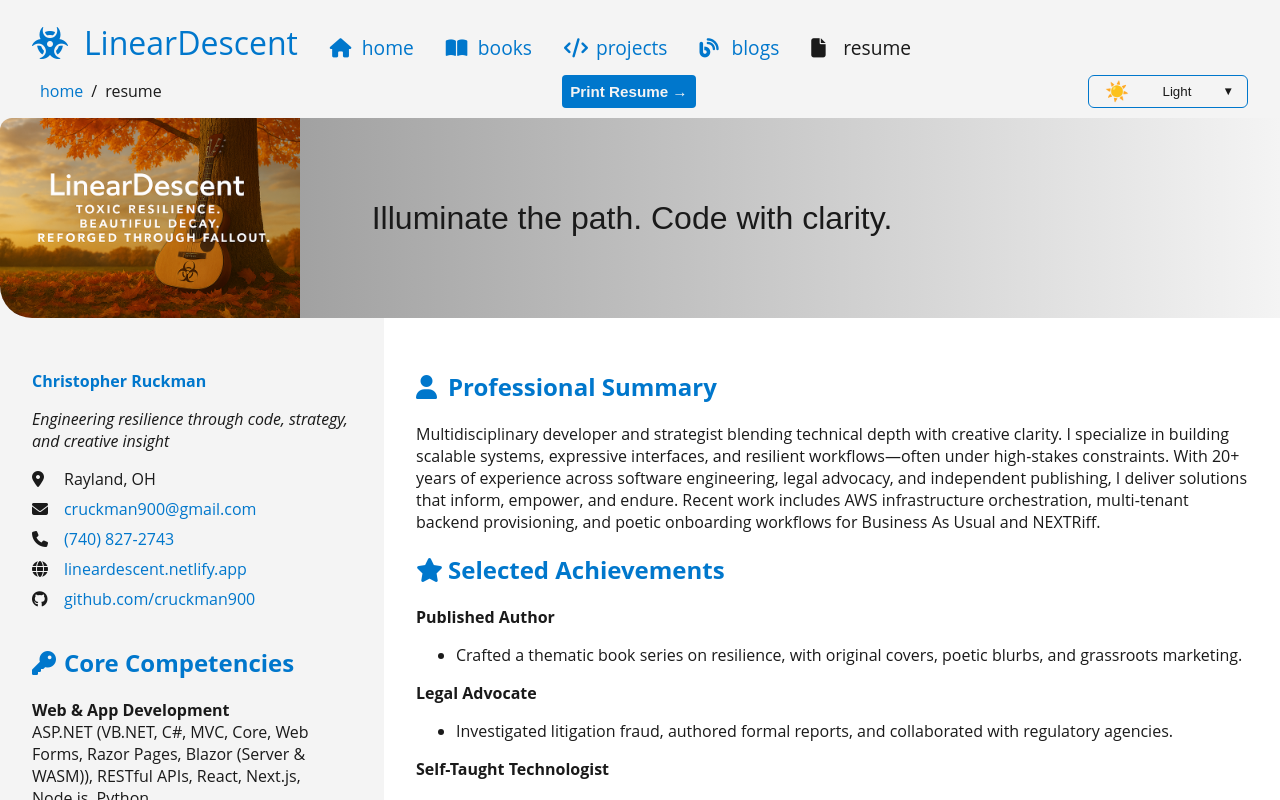
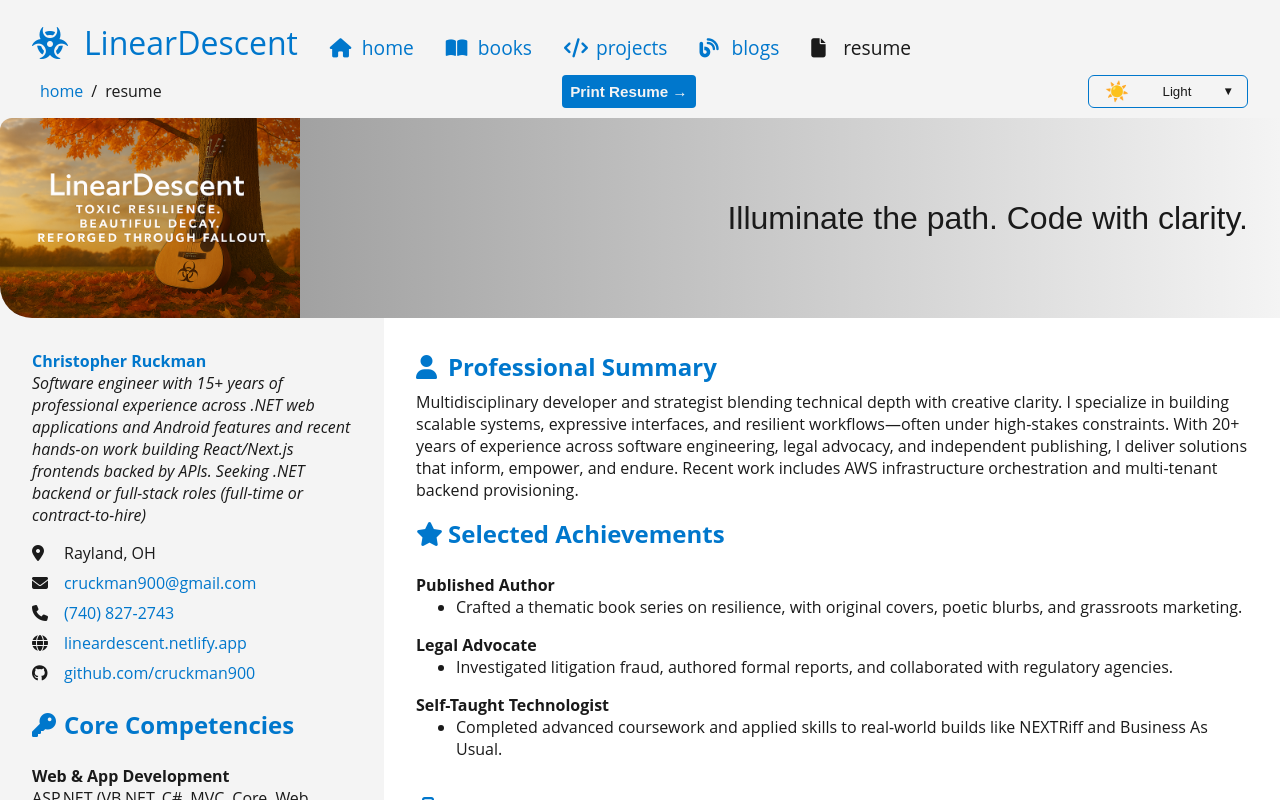
Before and after one commit to cruckman900/portfolio-ts, a Next.js app: page /resume in a window 1280 px wide. Built offline with nearby package versions, Linux system fonts and the light colour scheme.

Commit message:
reworked resume, tweaked a bunch of CSS to reduce subtle flaws

```diff
--- a/src/components/layout/Layout.module.scss
+++ b/src/components/layout/Layout.module.scss
@@ -31,17 +31,6 @@
     max-height: 200px;
     aspect-ratio: 3 / 2;
 
-    p {
-        font-size: 2rem !important;
-        font-weight: 500;
-
-        @media (max-width: 600px) {
-            position: relative;
-            top: 4.5rem;
-            font-size: 1.5rem !important;
-        }
-    }
-
     @media (max-width: 600px) {
         max-height: 150px;
         background-position: center;
@@ -69,12 +58,27 @@
 }
 
 .heroText {
-    position: relative;
+    width: 100%;
+    padding: 1rem;
     z-index: 1;
-    font-size: 2rem;
+    font-size: 2rem !important;
+    font-weight: 500;
     color: var(--text);
     font-family: 'Poetsen One', sans-serif;
     line-height: 1.4;
-    max-width: 800px;
-    margin: 0 auto;
+
+    span {
+        float: right;
+        max-width: 50%;
+    }
+
+    // margin: 0 auto;
+
+    @media (max-width: 760px) {
+        position: relative;
+        text-align: center;
+        top: 4.5rem;
+        max-width: 100%;
+        font-size: 1.5rem !important;
+    }
 }
--- a/src/components/layout/Layout.tsx
+++ b/src/components/layout/Layout.tsx
@@ -67,7 +67,7 @@ const Layout: React.FC<Props> = ({ children }) => {
                     <div className={styles.heroImage}>
                         <div className={styles.leftSpacer}></div>
                         <div className={styles.heroText}>
-                            <p>{heroText}</p>
+                            <span>{heroText}</span>
                         </div>
                     </div>
                     <main className='content'>{children}</main>
--- a/src/components/layout/TwoPanelLayout.module.scss
+++ b/src/components/layout/TwoPanelLayout.module.scss
@@ -5,6 +5,8 @@
     max-width: 1600px;
     width: 100%;
     gap: 2rm;
+    margin: 0;
+    padding: 0;
 
     aside {
         display: flex;
@@ -14,6 +16,8 @@
         min-height: calc(var(--vh, 1vh) * 100);
         width: 30%;
         padding: 2rem;
+        margin: 0;
+        padding-bottom: 0;
         flex-shrink: 0;
 
         @media print {
@@ -24,6 +28,8 @@
     main {
         flex: 1;
         padding: 2rem;
+        margin: 0;
+        padding-bottom: 0;
         min-height: calc(var(--vh, 1vh) * 100);
 
         @media print {
--- a/src/components/ui/ProjectMenu.module.scss
+++ b/src/components/ui/ProjectMenu.module.scss
@@ -1,4 +1,8 @@
 .menu {
+    h2 {
+        padding-bottom: 1rem;
+    }
+
     ul {
         list-style: none;
         padding: 0;
--- a/src/components/ui/Section.tsx
+++ b/src/components/ui/Section.tsx
@@ -8,9 +8,9 @@ interface Props {
     children: ReactElement;
 }
 
-const Section: React.FC<Props> = ({ className, title, icon, children}) => (
-    <section className={className}>
-        <h2><i className={icon}></i>{title}</h2>
+const Section: React.FC<Props> = ({ className, title, icon, children }) => (
+    <section className={className} style={{ paddingBottom: "1rem" }}>
+        {title && <h2 style={{ margin: 0, paddingBottom: "0.5rem" }}><i className={icon}></i>{title}</h2>}
         {children}
     </section>
 )
--- a/src/data/resume.json
+++ b/src/data/resume.json
@@ -1,7 +1,7 @@
 {
   "icon": "fa-solid fa-dragon",
   "name": "Christopher Ruckman",
-  "tagline": "Engineering resilience through code, strategy, and creative insight",
+  "tagline": "Software engineer with 15+ years of professional experience across .NET web applications and Android features and recent hands-on work building React/Next.js frontends backed by APIs. Seeking .NET backend or full-stack roles (full-time or contract-to-hire)",
   "contact": {
     "location": "Rayland, OH",
     "email": "cruckman900@gmail.com",
@@ -12,43 +12,31 @@
   "skills": [
     {
       "section": "Web & App Development",
-      "content": "ASP.NET (VB.NET, C#, MVC, Core, Web Forms, Razor Pages, Blazor (Server & WASM)), RESTful APIs, React, Next.js, Node.js, Python"
+      "content": "ASP.NET (VB.NET, C#, MVC, Core, Web Forms, Razor Pages, Blazor (Server & WASM)), RESTful APIs, React, Next.js, Node.js, Kotlin, JavaScript/TypeScript"
     },
     {
       "section": "Frameworks & Libraries",
-      "content": "Entity Framework Core, Serilog, Moq, XUnit, SQLModel, TailwindCSS, Bootstrap, SignalR, react-three/fiber, WaveSurfer"
+      "content": "Entity Framework Core, SQLModel, TailwindCSS, Bootstrap, MudBlazor, mui/material, SignalR, react-three/fiber, WaveSurfer"
+    },
+    {
+      "section": "Test",
+      "content": "Serilog, Moq, XUnit, peer code reviews"
     },
     {
       "section": "Cloud & Infrastructure",
-      "content": "AWS EC2/RDS provisioning, Docker orchestration, GitHub Actions, CI/CD pipelines, .env integration, hybrid onboarding workflows"
-    },
-    {
-      "section": "Game Development",
-      "content": "Unity (C#), Unreal Engine (C++, Blueprints)"
+      "content": "AWS EC2/RDS provisioning, Docker orchestration, GitHub Actions, CI/CD pipelines, .env integration"
     },
     {
       "section": "Database",
-      "content": "Microsoft SQL Server, MySQL, MongoDB, SQLModel"
+      "content": "Microsoft SQL Server, MySQL, Postgresql, MongoDB, SQLModel"
     },
     {
       "section": "Creative Design",
-      "content": "Adobe Photoshop, Blender, thematic branding, cover design"
-    },
-    {
-      "section": "Technical Strategy",
-      "content": "Smart Commit tagging, changelog automation, contributor badge injection, shell environment tuning (Windows, WSL, Git Bash)"
+      "content": "Adobe Photoshop, Blender"
     },
     {
       "section": "Backend Engineering",
-      "content": "FastAPI, Python, modular route architecture, environment variable security, tab parsing and metadata extraction"
-    },
-    {
-      "section": "Legal Research & Advocacy",
-      "content": "Investigative documentation, fraud analysis, regulatory outreach"
-    },
-    {
-      "section": "Publishing & Writing",
-      "content": "Poetic changelogs, expressive markdown, thematic series development, narrative clarity"
+      "content": "FastAPI, Python, Web API, Express"
     }
   ],
   "education": [
@@ -65,7 +53,7 @@
       "dates": "2003 – 2005"
     }
   ],
-  "summary": "Multidisciplinary developer and strategist blending technical depth with creative clarity. I specialize in building scalable systems, expressive interfaces, and resilient workflows—often under high-stakes constraints. With 20+ years of experience across software engineering, legal advocacy, and independent publishing, I deliver solutions that inform, empower, and endure. Recent work includes AWS infrastructure orchestration, multi-tenant backend provisioning, and poetic onboarding workflows for Business As Usual and NEXTRiff.",
+  "summary": "Multidisciplinary developer and strategist blending technical depth with creative clarity. I specialize in building scalable systems, expressive interfaces, and resilient workflows—often under high-stakes constraints. With 20+ years of experience across software engineering, legal advocacy, and independent publishing, I deliver solutions that inform, empower, and endure. Recent work includes AWS infrastructure orchestration and multi-tenant backend provisioning.",
   "achievements": [
     {
       "category": "Published Author",
@@ -82,21 +70,20 @@
     {
       "category": "Self-Taught Technologist",
       "items": [
-        "Completed advanced coursework and applied skills to real-world builds like ChatterboxSM and Operation Montserrat."
+        "Completed advanced coursework and applied skills to real-world builds like NEXTRiff and Business As Usual."
       ]
     }
   ],
   "experience": [
     {
-      "title": "Independent Creator & Technologist",
+      "title": "Independent Full-Stack Developer",
       "company": "Self-Directed Projects",
       "dates": "Mar 2022 – Present",
       "details": [
-        "Built contributor-friendly infrastructure during a health-related hiatus",
-        "Published a thematic book series with original design and poetic blurbs",
-        "Deployed LinearDescent portfolio as a creative and technical showcase",
-        "Engineered Business As Usual: multi-tenant ASP.NET suite with CI/CD and AWS provisioning",
-        "Developed NEXTRiff: tab-parsing music platform with FastAPI backend and React frontend"
+        "Built and shipped portfolio applications to stay current in .NET, React/TyepScript, Android, API development, and cloud deployment during a health-related hiatus",
+        "Engineered Business As Usual: multi-tenant end-to-end business suite on ASP.NET Core; automated build/deploy workflows, and repeatable environments",
+        "Building Business As Usual Mobile: a full-featured suite mirroring the web application for Native Android and iOS devices",
+        "Developed NEXTRiff: a React frontend for tab creation, parsing, metadata, and playback functionality; integrated with a Python API service and structured features for iterative delivery"
       ]
     },
     {
@@ -104,9 +91,9 @@
       "company": "Walmart, Google, Wayfair (via Enhance IT)",
       "dates": "Sept 2020 – Feb 2022",
       "details": [
-        "Built Android apps using Java/Kotlin and Chromecast SDK",
-        "Implemented MVVM architecture for scalable e-commerce features",
-        "Led unit testing and peer code reviews"
+        "Delivered Android features using Java/Kotlin, including Chromecast SDK integrations",
+        "Implemented MVVM patterns to support testable, scalable e-commerce functionality",
+        "Contributed unit tests and code reviews in a team workflow"
       ]
     },
     {
@@ -114,9 +101,8 @@
       "company": "Murray Energy Corporation",
       "dates": "Apr 2018 – Feb 2020 & Nov 2016 – Aug 2017",
       "details": [
-        "Developed ERP modules and asset tracking systems in ASP.NET MVC/Web Forms",
-        "Built Web API 2 endpoints and automated SQL migrations",
-        "Created internal testing tools and configuration interfaces"
+        "Built ASP.NET MVC and Web Forms modules and internal tools supporting operations and reporting",
+        "Implemented and consumed REST APIs and SQL Server-backed services"
       ]
     },
     {
@@ -124,9 +110,9 @@
       "company": "Challenger Learning Center",
       "dates": "Jan 2018 – May 2019 & Nov 2013 – Jan 2017",
       "details": [
-        "Engineered real-time communication tools using ASP.NET Core and SignalR",
-        "Built interactive maps and admin dashboards",
-        "Developed RESTful APIs and Flash-based interfaces"
+        "Built web dashboards and interactive UI components; delivered backend endpoints to support internal applications",
+        "Engineered real-time communication features with ASP.NET Core and SignalR",
+        "Maintained and incrementally modernized legacy interfaces"
       ]
     }
   ],
@@ -135,34 +121,30 @@
       "genre": "Portfolio Projects",
       "projects": [
         {
-          "name": "portfolio-ts",
-          "description": "The new LinearDescent portfolio site—more than a résumé, it's a creative showcase and technical playground",
-          "url": "https://lineardescent.netlify.app",
-          "tech": "Next.js, TypeScript, SASS, SCSS Modules, Markdown, Framer Motion, Font Awesome, Netlify, Google Analytics 4, Open Graph, Responsive Layouts, Print Optimization",
-          "repos": [
-            {
-              "label": "source code",
-              "url": "https://github.com/cruckman900/portfolio-ts"
-            }
-          ]
-        },
-        {
           "name": "Business As Usual",
           "description": "Multi-tenant ASP.NET Core business suite with contributor-proof onboarding, Smart Commit synergy, and CI/CD orchestration. Features include AWS EC2/RDS provisioning, changelog automation, badge injection, and modular admin dashboards.",
           "url": "",
-          "tech": "ASP.NET Core, MVC, Entity Framework Core, SQL Server, Docker, GitHub Actions, AWS EC2/RDS, Serilog, Smart Commits, Jira API",
+          "tech": "ASP.NET Core, MVC, Blazor Server, Entity Framework Core, T-Sql, SQL Server -> PostgreSql, Docker, GitHub Actions, AWS EC2/RDS -> LightSail, Serilog, Smart Commits. Have begun Native Android and iOS mobile development.",
           "repos": [
             {
-              "label": "source code",
+              "label": "web and api source code",
               "url": "https://github.com/cruckman900/BusinessAsUsual"
+            },
+            {
+              "label": "android source code",
+              "url": "https://github.com/cruckman900/BusinessAsUsual-Android"
+            },
+            {
+              "label": "iOS source code",
+              "url": "https://github.com/cruckman900/BusinessAsUsual-iOS"
             }
           ]
         },
         {
           "name": "NEXTRiff",
-          "description": "A tab-parsing and music metadata platform—backend nearly complete, frontend in progress. Soon, musicians everywhere will have a backstage pass to crank out lively jams",
+          "description": "A tab creation/parsing and music metadata platform—backend nearly complete, frontend in progress. Soon, musicians everywhere will have a backstage pass to crank out lively jams.",
           "url": "https://nextriff.netlify.app",
-          "tech": "FastAPI, Python, SQLModel, Cloudinary, React",
+          "tech": "FastAPI, Python, SQLModel, Cloudinary, React/TypeScript",
           "repos": [
             {
               "label": "front-end source code",
--- a/src/pages/resume.module.scss
+++ b/src/pages/resume.module.scss
@@ -1,4 +1,7 @@
 .resumeHeader {
+    margin: 0;
+    padding: 0;
+
     h1 {
         padding: 0;
         margin: 0;
@@ -16,14 +19,24 @@
 
 .tagline {
     font-style: italic;
+    padding-bottom: 1rem;
 }
 
 .section {
+    padding-top: 1rem;
+    margin: 0;
+
     h3 {
         margin: 0;
         padding: 0;
         font-size: 1rem;
     }
+}
+
+.projects {
+    margin: 0;
+    padding: 0 1rem;
+    background-color: var(--surface);
 }
 
 .loopContainer {
--- a/src/pages/resume.tsx
+++ b/src/pages/resume.tsx
@@ -10,7 +10,7 @@ export default function ResumePage() {
         <>
             <Section>
                 <div className={styles.resumeHeader}>
-                    <h1>{resumeData.name}</h1>
+                    <h1 style={{ margin: 0, padding: 0 }}>{resumeData.name}</h1>
                     <p className={styles.tagline}>{resumeData.tagline}</p>
                     <ul>
                         <li><i className="fas fa-map-marker-alt"></i>{resumeData.contact.location}</li>
@@ -34,7 +34,7 @@ export default function ResumePage() {
                 </div>
             </Section>
 
-            <Section title="Education" icon="fas fa-graduation-cap">
+            <Section className={styles.pagebreakBefore} title="Education" icon="fas fa-graduation-cap">
                 <div className={styles.section}>
                     {resumeData.education.map((edu, i) =>
                     (
@@ -88,7 +88,16 @@ export default function ResumePage() {
                     )}
                 </div>
             </Section>
-            <Section className={styles.pagebreakBefore} title="Personal Projects" icon="fas fa-code">
+        </>
+    )
+
+    return (
+        <div className={styles.container}>
+            <Head>
+                <meta name="robots" content="noindex" />
+            </Head>
+            <TwoPanelLayout left={leftPanel} right={rightPanel} />
+            <Section title="Personal Projects" className={styles.projects} icon="fas fa-code">
                 <div className={styles.section}>
                     {resumeData.projects.map((list, i) =>
                     (
@@ -114,16 +123,7 @@ export default function ResumePage() {
                     )}
                 </div>
             </Section>
-        </>
-    )
-
-    return (
-        <>
-            <Head>
-                <meta name="robots" content="noindex" />
-            </Head>
-            <TwoPanelLayout left={leftPanel} right={rightPanel} />
-        </>
+        </div>
     )
 }
 
--- a/src/styles/globals.scss
+++ b/src/styles/globals.scss
@@ -16,6 +16,21 @@ body,
     width: 100%;
 }
 
+* *:not(ul) {
+    padding: 0;
+    margin: 0;
+}
+
+ul,
+li {
+    margin-top: 0;
+    margin-bottom: 0;
+}
+
+ul {
+    padding-bottom: 1rem;
+}
+
 @media print {
 
     html,
@@ -23,4 +38,12 @@ body,
     #__next {
         font-size: 0.92rem;
     }
+
+    * {
+        color: #0f0f0f !important;
+    }
+
+    * *:not(h1, h2, h3, h4, h5, h6) {
+        color: #2e2e2e !important;
+    }
 }
```
